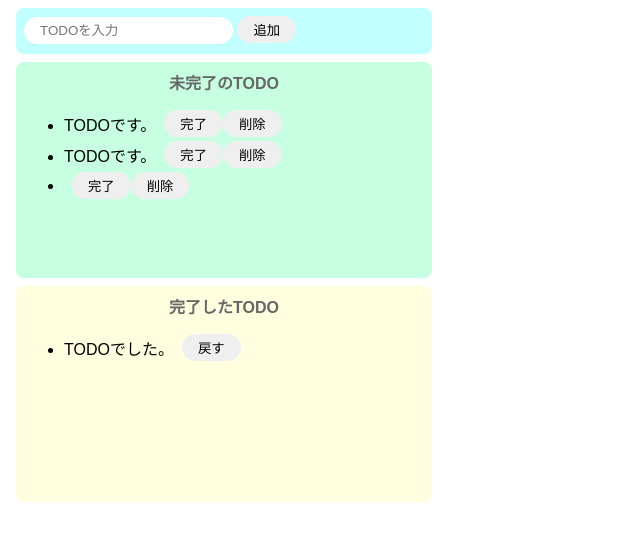
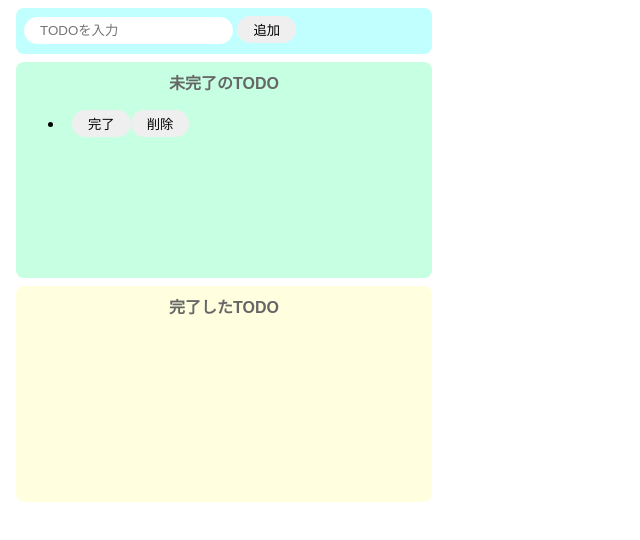
Before and after one commit to kukekuke/udemy-modern-javascript-session-5, a website built with Parcel: page index.html in a window 1280 px wide. Both pictures are taken after a click on the button "追加". Shown: the whole page, without its empty margins (0-640 px from the left). Built offline with nearby package versions, Linux system fonts and the light colour scheme.

Commit message:
36.タスクの戻す機能

```diff
--- a/index.html
+++ b/index.html
@@ -12,27 +12,11 @@
     </div>
     <div class="incomplete-area">
       <p class="title">未完了のTODO</p>
-      <ul id="incomplete-list">
-        <div class="list-row">
-          <li>TODOです。</li>
-          <button>完了</button>
-          <button>削除</button>
-        </div>
-        <div class="list-row">
-          <li>TODOです。</li>
-          <button>完了</button>
-          <button>削除</button>
-        </div>
-      </ul>
+      <ul id="incomplete-list"></ul>
     </div>
     <div class="complete-area">
       <p class="title">完了したTODO</p>
-      <ul id="complete-list">
-        <div class="list-row">
-          <li>TODOでした。</li>
-          <button>戻す</button>
-        </div>
-      </ul>
+      <ul id="complete-list"></ul>
     </div>
     <script src="src/index.js"></script>
   </body>
--- a/src/index.js
+++ b/src/index.js
@@ -4,14 +4,23 @@ const onClickAdd = () => {
   // テキストボックスの値を取得し、初期化する。
   const inputText = document.getElementById("add-text").value;
   document.getElementById("add-text").value = "";
+  createIncompleteList(inputText);
+};
 
+// 未完了リストから指定の要素を削除
+const deleteFromIncompleteList = (target) => {
+  document.getElementById("incomplete-list").removeChild(target);
+};
+
+// 未完了リストに追加する関数
+const createIncompleteList = (text) => {
   // div生成
   const div = document.createElement("div");
   div.className = "list-row";
 
   // liタグ生成
   const li = document.createElement("li");
-  li.innerText = inputText;
+  li.innerText = text;
 
   // buton(完了)タグ生成
   const completeButton = document.createElement("button");
@@ -33,6 +42,15 @@ const onClickAdd = () => {
     // buttonタグ生成
     const backButton = document.createElement("button");
     backButton.innerText = "戻す";
+    backButton.addEventListener("click", () => {
+      // 押された戻すボタンの親タグ(div)を完了リストから削除
+      const deleteTarget = backButton.parentNode;
+      document.getElementById("complete-list").removeChild(deleteTarget);
+
+      // テキストの取得
+      const text = backButton.parentElement.firstElementChild.innerText;
+      createIncompleteList(text);
+    });
 
     // divタグの子要素に各要素を設定
     addTarget.appendChild(li);
@@ -58,11 +76,6 @@ const onClickAdd = () => {
   document.getElementById("incomplete-list").appendChild(div);
 };
 
-// 未完了リストから指定の要素を削除
-const deleteFromIncompleteList = (target) => {
-  document.getElementById("incomplete-list").removeChild(target);
-};
-
 document
   .getElementById("add-button")
   .addEventListener("click", () => onClickAdd());
```
